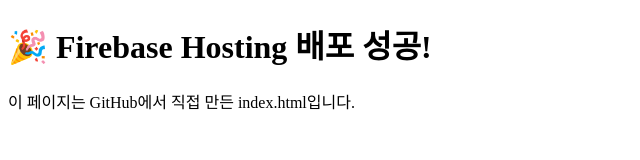
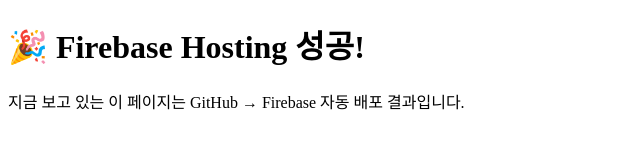
Before and after one commit to cyber924/style-ai, a plain HTML site: page public/index.html in a window 1280 px wide. Shown: the whole page, without its empty margins (0-640 px from the left). Drawn offline with Linux system fonts and the light colour scheme.

Commit message:
Update index.html

```diff
--- a/public/index.html
+++ b/public/index.html
@@ -1,11 +1,11 @@
 <!DOCTYPE html>
-<html>
+<html lang="ko">
   <head>
     <meta charset="UTF-8" />
     <title>Firebase 배포 성공</title>
   </head>
   <body>
-    <h1>🎉 Firebase Hosting 배포 성공!</h1>
-    <p>이 페이지는 GitHub에서 직접 만든 index.html입니다.</p>
+    <h1>🎉 Firebase Hosting 성공!</h1>
+    <p>지금 보고 있는 이 페이지는 GitHub → Firebase 자동 배포 결과입니다.</p>
   </body>
 </html>
```
